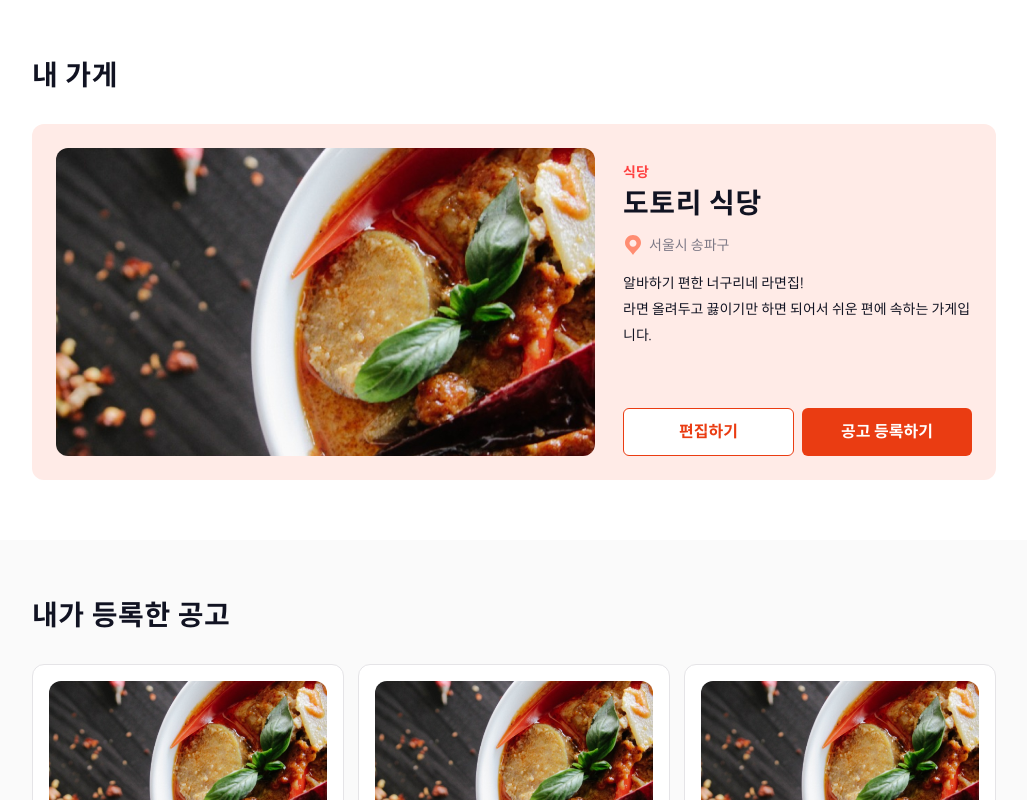
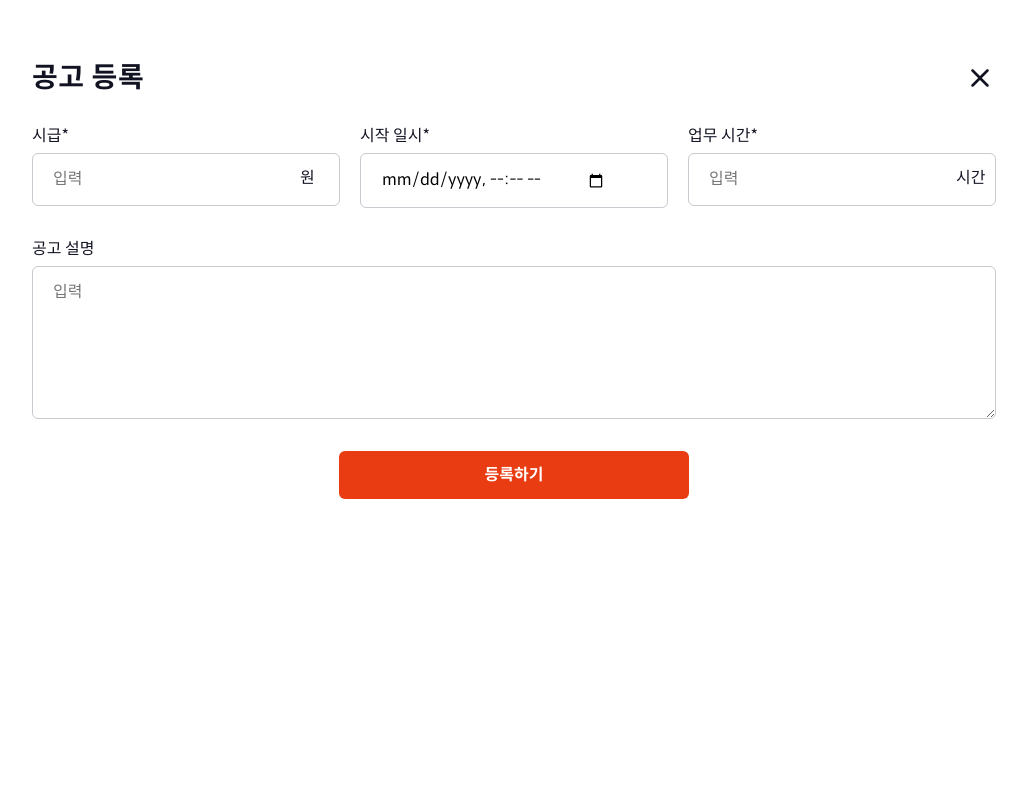
Before and after one commit to sprintPart3Team4/the-julge, a Next.js app: page /shop in a window 1280 px wide. Both pictures are taken after a click on the button "공고 등록하기". Shown: the top 800 px of the page, without its empty margins (126-1153 px from the left). Built offline with nearby package versions, Linux system fonts and the light colour scheme.

Commit message:
가게정보관련트리

```diff
--- /dev/null
+++ b/components/common/button/closeButton/CloseButton.module.scss
@@ -0,0 +1,9 @@
+@use "@/styles/variables.scss" as *;
+
+.closeButton {
+  width: 3.2rem;
+  height: 3.2rem;
+  &:hover {
+    cursor: pointer;
+  }
+}
--- a/components/common/closeButton/CloseButton.tsx
+++ b/components/common/closeButton/CloseButton.tsx
@@ -1,4 +1,4 @@
-import { useRouter } from "next/router";
+import { useState } from "react";
 import Image from "next/image";
 import classNames from "classnames/bind";
 import styles from "./CloseButton.module.scss";
@@ -6,18 +6,17 @@ import styles from "./CloseButton.module.scss";
 const cn = classNames.bind(styles);
 
 interface Props {
-  url: string;
+  setIsRegisterOpen: (setIsRegisterOpen: boolean)=> void;
 }
 
-export default function CloseButton({ url }: Props) {
-  const router = useRouter();
+export default function CloseButton({ setIsRegisterOpen }: Props) {
 
-  function pageMovement(): void {
-    router.push(`${url}`);
+  function judgeRender() {
+    setIsRegisterOpen(false);
   }
 
   return (
-    <div className={cn("closeButton")} onClick={pageMovement}>
+    <div className={cn("closeButton")} onClick={judgeRender}>
       <Image
         src="/images/close.svg"
         alt="closeButton"
--- a/components/register/notice/NoticeRegister/Input.tsx
+++ b/components/register/notice/NoticeRegister/Input.tsx
@@ -9,7 +9,6 @@ interface InputProps {
   type: string;
   text: string;
   floatingText?: string;
-  value: string | number
   setter: (e: ChangeEvent<HTMLInputElement | HTMLTextAreaElement>) => void;
 }
 
@@ -18,7 +17,6 @@ export default function Input({
   type,
   text,
   floatingText,
-  value,
   setter,
 }: InputProps) {
   return (
@@ -31,7 +29,6 @@ export default function Input({
         className={cn("noticeInput")}
         type={type}
         placeholder="입력"
-        value={value}
         onChange={setter}
         autoComplete="off"
       />
--- a/components/register/notice/NoticeRegister/NoticeRegister.tsx
+++ b/components/register/notice/NoticeRegister/NoticeRegister.tsx
@@ -4,37 +4,28 @@ import Link from "next/link";
 import Image from "next/image";
 import axios from "axios";
 import classNames from "classnames/bind";
+import CloseButton from "@/components/common/closeButton/CloseButton";
 import Input from "./Input";
 import Button from "@/components/common/button/Button";
+import usePostNotice from "@/hooks/usePostNotice";
 import instance from "@/pages/api/axios";
 import styles from "./NoticeRegister.module.scss";
 
 const cn = classNames.bind(styles);
 
-export default function NoticeRegister() {
+interface Props {
+  setIsRegisterOpen: (setIsRegisterOpen: boolean) => void;
+}
+
+export default function NoticeRegister({ setIsRegisterOpen }: Props) {
   const [hourlyPay, setHourlyPay] = useState<number>();
   const [startsAt, setStartAt] = useState<string>("");
   const [workhour, setWorkHour] = useState<number>();
   const [description, setDescription] = useState<string>("");
-  const [isRegistered, setIsRegistered] = useState<boolean>(false);
 
   const router = useRouter();
   const { shop_id } = router.query;
   const { notice_id } = router.query;
-
-  useEffect((): void => {
-    (async function getData() {
-      const response = await instance.get(`/shops/${shop_id}/notices/${notice_id}`);
-      const data = await response.data.item;
-      const { hourlyPay, startsAt, workhour, description } = data;
-      setHourlyPay(hourlyPay);
-      setStartAt(startsAt);
-      setWorkHour(workhour);
-      setDescription(description);
-    })
-  }, [])
-
-  function pageMovement(): void {}
 
   function setState(
     e: ChangeEvent<HTMLInputElement | HTMLTextAreaElement>
@@ -60,17 +51,14 @@ export default function NoticeRegister() {
   function submit(e: FormEvent): void {
     e.preventDefault();
 
-    // const body = {
-    //   hourlyPay: hourlyPay,
-    //   startsAt: startsAt,
-    //   workhour: workhour,
-    //   description: description,
-    // };
+    const body = {
+      hourlyPay: hourlyPay,
+      startsAt: startsAt,
+      workhour: workhour,
+      description: description,
+    };
 
-    // async function postData() {
-    //   const response = await instance.post(`https://bootcamp-api.codeit.kr/api/2-4/the-julge`, body);
-    //   const data = response.data;
-    // }
+    usePostNotice(body);
   }
 
   return (
@@ -78,16 +66,7 @@ export default function NoticeRegister() {
       <form onSubmit={submit} className={cn("formBox")}>
         <div className={cn("titleBox")}>
           <h1 className={cn("title")}>공고 등록</h1>
-          <Link href={""}>
-            <Image
-              className={cn("closeButton")}
-              src="/images/close.svg"
-              alt="closeButton"
-              width={32}
-              height={32}
-              onClick={pageMovement}
-            />
-          </Link>
+          <CloseButton setIsRegisterOpen={setIsRegisterOpen} />
         </div>
         <div className={cn("noticeBox")}>
           <Input
@@ -95,14 +74,12 @@ export default function NoticeRegister() {
             type="number"
             text="시급*"
             floatingText="원"
-            value={hourlyPay}
             setter={setState}
           />
           <Input
             id="startsAt"
             type="datetime-local"
             text="시작 일시*"
-            value={startsAt}
             setter={setState}
           />
           <Input
@@ -110,7 +87,6 @@ export default function NoticeRegister() {
             type="number"
             text="업무 시간*"
             floatingText="시간"
-            value={workhour}
             setter={setState}
           />
         </div>
@@ -122,7 +98,6 @@ export default function NoticeRegister() {
             id="description"
             className={cn("description")}
             placeholder="입력"
-            value={description}
             onChange={setState}
           ></textarea>
         </div>
--- a/components/shop/myShopProfile/MyShopProfile.tsx
+++ b/components/shop/myShopProfile/MyShopProfile.tsx
@@ -8,7 +8,11 @@ import styles from "./MyShopProfile.module.scss";
 
 const cn = classNames.bind(styles);
 
-export default function MyShopProfile() {
+type Prop = {
+  setIsRegisterOpen: () => void;
+};
+
+export default function MyShopProfile({ setIsRegisterOpen }: Prop) {
   return (
     <div className={cn("wrap")}>
       <Image src={TestImage} className={cn("image")} alt="테스트 이미지" objectFit="cover" />
@@ -31,7 +35,7 @@ export default function MyShopProfile() {
         </div>
         <div className={cn("buttons")}>
           <Button text="편집하기" size="flexible" color="secondary"></Button>
-          <Button text="공고 등록하기" size="flexible" color="primary"></Button>
+          <Button text="공고 등록하기" size="flexible" color="primary" handleButtonClick={setIsRegisterOpen}></Button>
         </div>
       </div>
     </div>
--- a/components/shop/shopPageLayout/ShopPageLayout.tsx
+++ b/components/shop/shopPageLayout/ShopPageLayout.tsx
@@ -9,14 +9,15 @@ const cn = classNames.bind(styles);
 type ShopPageLayoutProps = {
   hasShop?: boolean;
   hasNotice?: boolean;
+  setIsRegisterOpen: ()=> void;
 };
 
-export default function ShopPageLayout({ hasShop, hasNotice }: ShopPageLayoutProps) {
+export default function ShopPageLayout({ hasShop, hasNotice, setIsRegisterOpen }: ShopPageLayoutProps) {
   return (
     <div className={cn("wrap")}>
       <section>
         <h2>내 가게</h2>
-        {hasShop ? <MyShopProfile /> : <RegisterSuggestion type="shop" />}
+        {hasShop ? <MyShopProfile setIsRegisterOpen={setIsRegisterOpen}/> : <RegisterSuggestion type="shop" />}
       </section>
       {hasShop && (
         <section>
--- /dev/null
+++ b/hooks/usePostNotice.ts
@@ -0,0 +1,23 @@
+import instance from "@/pages/api/axios";
+import getCookies from "@/lib/getCookies";
+
+interface Prop {
+  hourlyPay: number;
+  startsAt: string;
+  workhour: number;
+  description: string;
+}
+
+export default async function usePostNotice(body: Prop) {
+  const { token, shopId } = getCookies();
+  try {
+    const res = await instance.post(`shops/${shopId}/notices`, body, {
+      headers: {Authorization: `Bearer ${token}`}
+    });
+    console.log("API 등록 완료");
+    console.log(res.data)
+  } catch (error) {
+    console.error("API 등록 중 오류 발생", error);
+  } finally {
+  }
+}
--- a/pages/shop/index.tsx
+++ b/pages/shop/index.tsx
@@ -1,12 +1,18 @@
 import Footer from "@/components/common/footer/Footer";
+import NoticeRegister from "@/components/register/notice/NoticeRegister/NoticeRegister";
 import NoticeCard from "@/components/shop/noticeCard/NoticeCard";
 import RegisterSuggestion from "@/components/shop/registerSuggestion/RegisterSuggestion";
 import ShopPageLayout from "@/components/shop/shopPageLayout/ShopPageLayout";
+import { useState } from "react";
 
 export default function ShopPage() {
-  return (
+  const [isRegisterOpen, setIsRegisterOpen] = useState(false);
+
+  return isRegisterOpen ? (
+    <NoticeRegister setIsRegisterOpen={setIsRegisterOpen} />
+  ) : (
     <>
-      <ShopPageLayout hasShop hasNotice />
+      <ShopPageLayout hasShop hasNotice setIsRegisterOpen={setIsRegisterOpen} />
       <Footer />
     </>
   );
--- a/tsconfig.json
+++ b/tsconfig.json
@@ -16,6 +16,6 @@
       "@/*": ["./*"]
     }
   },
-  "include": ["next-env.d.ts", "**/*.ts", "**/*.tsx"],
+  "include": ["next-env.d.ts", "**/*.ts", "**/*.tsx", "components/register/notice/NoticeRegister/NoticeRegister.tsx", "hooks/usePostNotice.ts"],
   "exclude": ["node_modules"]
 }
```
Also changed, not shown: hooks/useReloadNotice.ts (added, +11 -0 lines), pages/noticeRegister.tsx (deleted, +0 -9 lines), 1 other file (tests, documents, lock files or other folders).
